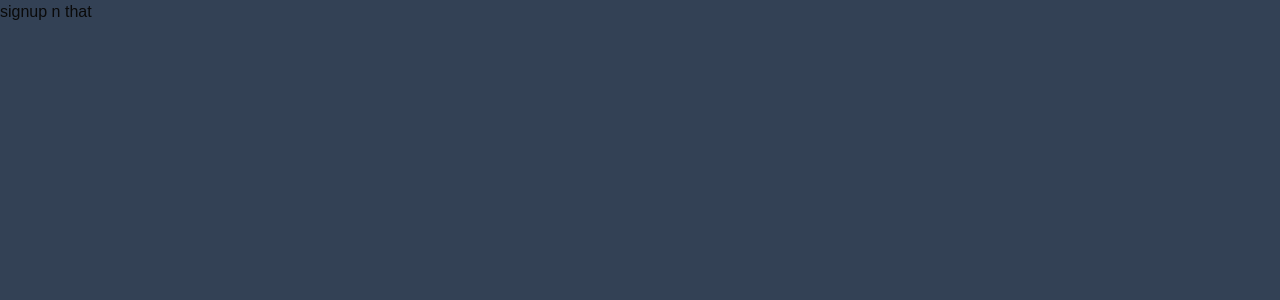
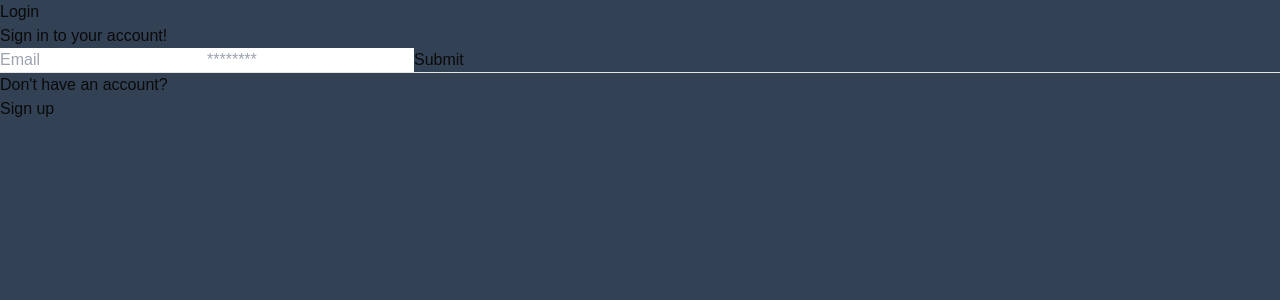
Before and after one commit to sam-laskowski/albumifyV2, a Next.js app: page /signup in a window 1280 px wide. Shown: the top 300 px of the page. Built offline with nearby package versions, Linux system fonts and the light colour scheme; no server answers.

Commit message:
auth functional

```diff
--- a/src/app/@auth/(.)login/page.tsx
+++ b/src/app/@auth/(.)login/page.tsx
@@ -1,6 +1,11 @@
+import Authentication from "@/components/auth/Authentication";
 import Modal from "@/components/modal/Modal";
 import React from "react";
 
 export default function Page() {
-  return <Modal>Login</Modal>;
+  return (
+    <Modal>
+      <Authentication />
+    </Modal>
+  );
 }
--- a/src/app/@auth/(.)signup/page.tsx
+++ b/src/app/@auth/(.)signup/page.tsx
@@ -1,6 +1,11 @@
+import Authentication from "@/components/auth/Authentication";
 import Modal from "@/components/modal/Modal";
 import React from "react";
 
 export default function Page() {
-  return <Modal>Sign Up</Modal>;
+  return (
+    <Modal>
+      <Authentication />
+    </Modal>
+  );
 }
--- a/src/app/login/page.tsx
+++ b/src/app/login/page.tsx
@@ -1,7 +1,8 @@
+import Authentication from "@/components/auth/Authentication";
 import React from "react";
 
 const Page = () => {
-  return <div>login n that</div>;
+  return <Authentication />;
 };
 
 export default Page;
--- a/src/app/page.tsx
+++ b/src/app/page.tsx
@@ -14,7 +14,6 @@ export default function Page() {
       </h1>
       <Button onClick={() => router.push("/overview")}>Explore</Button>
       <Link href="/login">Login</Link>
-      <Link href="/signup">Sign Up</Link>
     </>
   );
 }
--- a/src/app/signup/page.tsx
+++ b/src/app/signup/page.tsx
@@ -1,7 +1,8 @@
+import Authentication from "@/components/auth/Authentication";
 import React from "react";
 
 const Page = () => {
-  return <div>signup n that</div>;
+  return <Authentication />;
 };
 
 export default Page;
--- a/src/components/auth/Authentication.tsx
+++ b/src/components/auth/Authentication.tsx
@@ -1,17 +1,19 @@
 "use client";
 import { useAuth } from "@/context/AuthContext";
+import { useRouter } from "next/navigation";
 import React, { useState } from "react";
 
 interface AuthenticationProps {
   handleCloseModal: () => void;
 }
 
-const Authentication = ({ handleCloseModal }: AuthenticationProps) => {
+const Authentication = () => {
   const [isRegistration, setIsRegistration] = useState(false);
   const [email, setEmail] = useState("");
   const [password, setPassword] = useState("");
   const [isAuthenticating, setIsAuthenticating] = useState(false);
   const [error, setError] = useState<string | null>(null);
+  const router = useRouter();
 
   const { signup, login } = useAuth();
 
@@ -37,7 +39,8 @@ const Authentication = ({ handleCloseModal }: AuthenticationProps) => {
         // login a user
         await login(email, password);
       }
-      handleCloseModal();
+      router.back();
+      //handleCloseModal();
     } catch (error) {
       console.log((error as Error).message);
       setError((error as Error).message);
@@ -47,7 +50,7 @@ const Authentication = ({ handleCloseModal }: AuthenticationProps) => {
   }
   return (
     <>
-      <h2 className="sign-up-text">{isRegistration ? "Sign Up" : "Login"}</h2>
+      <h2 className="">{isRegistration ? "Sign Up" : "Login"}</h2>
       <p>
         {isRegistration ? "Create an account!" : "Sign in to your account!"}
       </p>
@@ -71,7 +74,7 @@ const Authentication = ({ handleCloseModal }: AuthenticationProps) => {
         <p>{isAuthenticating ? "Authenticating..." : "Submit"}</p>
       </button>
       <hr />
-      <div className="register-content">
+      <div className="">
         <p>
           {isRegistration
             ? "Already have an account?"
```
